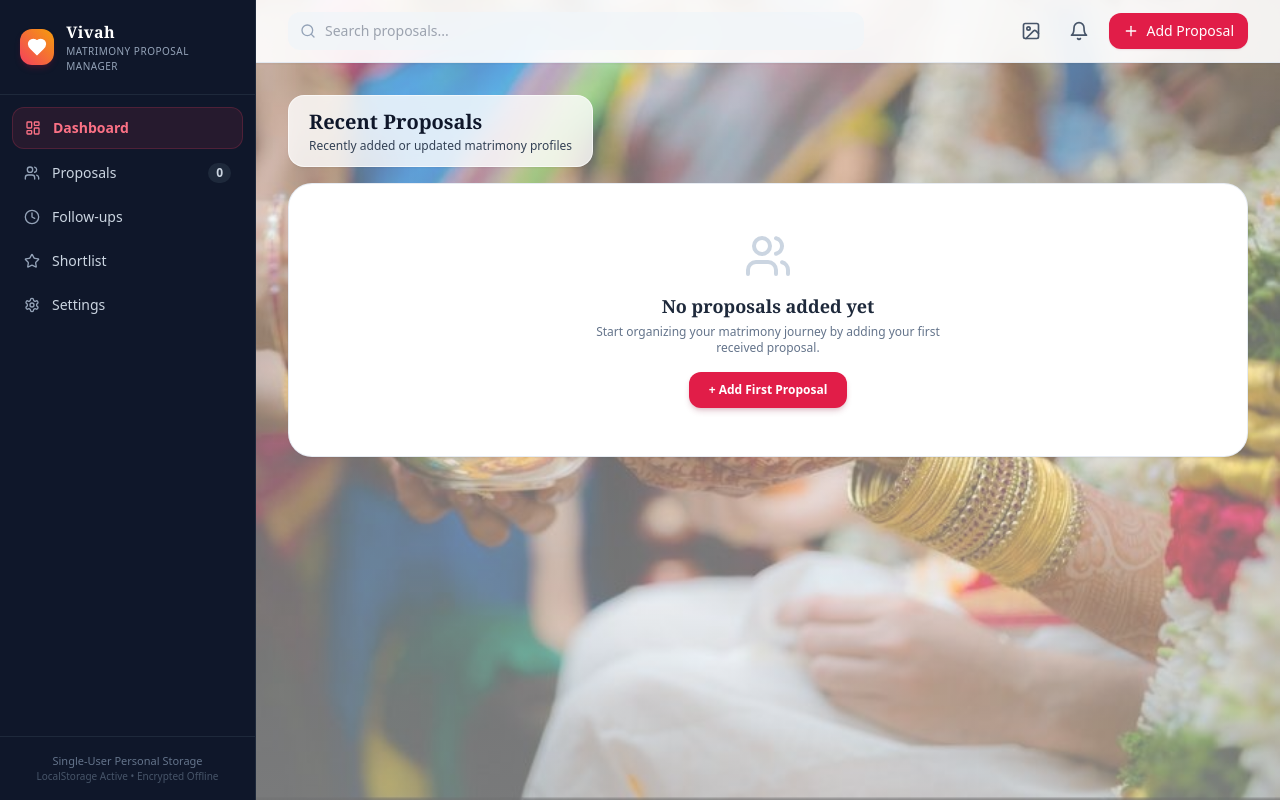
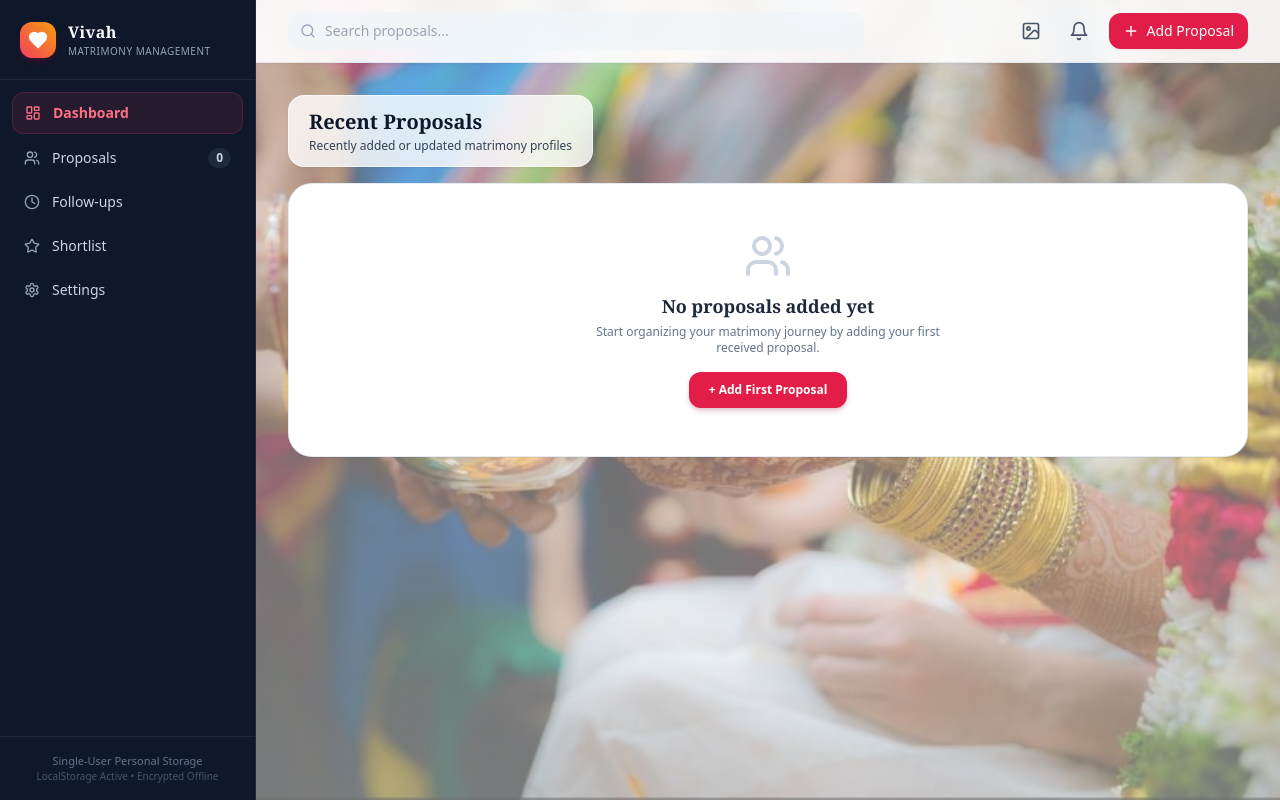
Before and after one commit to Srivathsan-09/vivah, a Next.js app: page / in a window 1280 px wide. Built offline with nearby package versions, Linux system fonts and the light colour scheme.

Commit message:
Update title and brand tagline to Vivah - Matrimony Management

```diff
--- a/src/app/layout.tsx
+++ b/src/app/layout.tsx
@@ -32,7 +32,7 @@ export default function RootLayout({ children }: { children: React.ReactNode })
   return (
     <html lang="en">
       <head>
-        <title>Vivah — Matrimony Proposal Management System</title>
+        <title>Vivah - Matrimony Management</title>
         <meta name="description" content="Manage and track matrimonial proposals effortlessly" />
         <link rel="preconnect" href="https://fonts.googleapis.com" />
         <link rel="preconnect" href="https://fonts.gstatic.com" crossOrigin="anonymous" />
--- a/src/components/layout/Sidebar.tsx
+++ b/src/components/layout/Sidebar.tsx
@@ -99,7 +99,7 @@ export const Sidebar: React.FC<SidebarProps> = ({ mobileOpen, setMobileOpen, onO
           </div>
           <div>
             <h1 className="font-serif font-bold text-base tracking-wide text-white">Vivah</h1>
-            <p className="text-[10px] text-slate-400 font-sans tracking-wider uppercase">Matrimony Proposal Manager</p>
+            <p className="text-[10px] text-slate-400 font-sans tracking-wider uppercase">Matrimony Management</p>
           </div>
         </Link>
 
```
